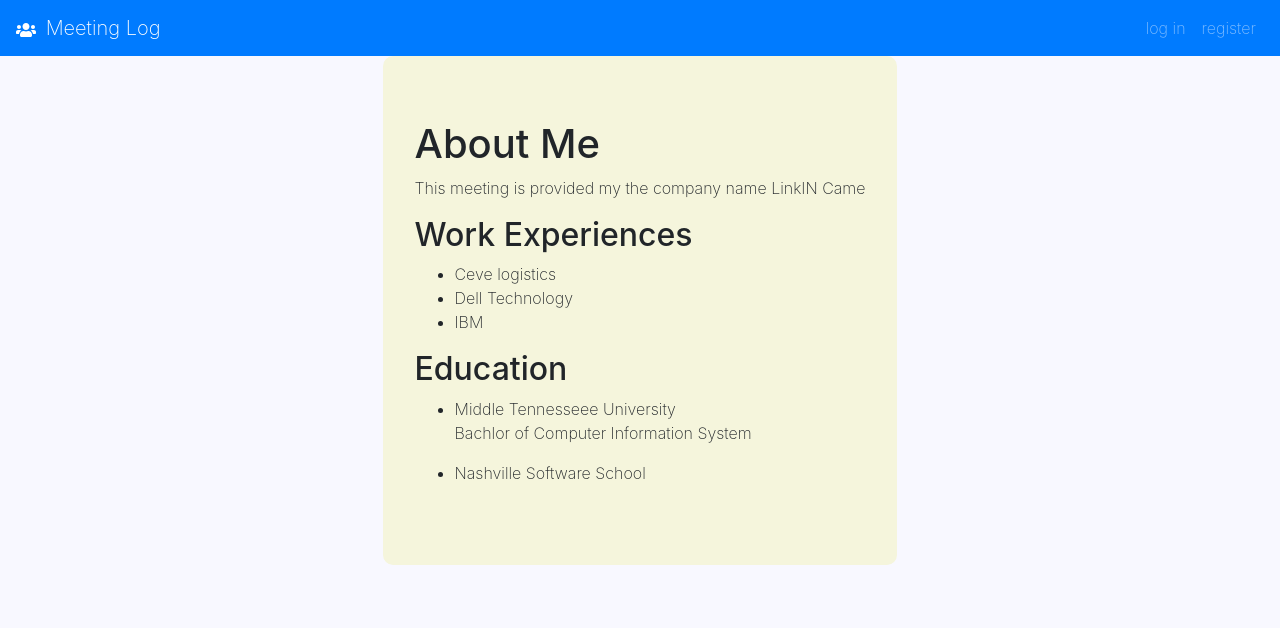
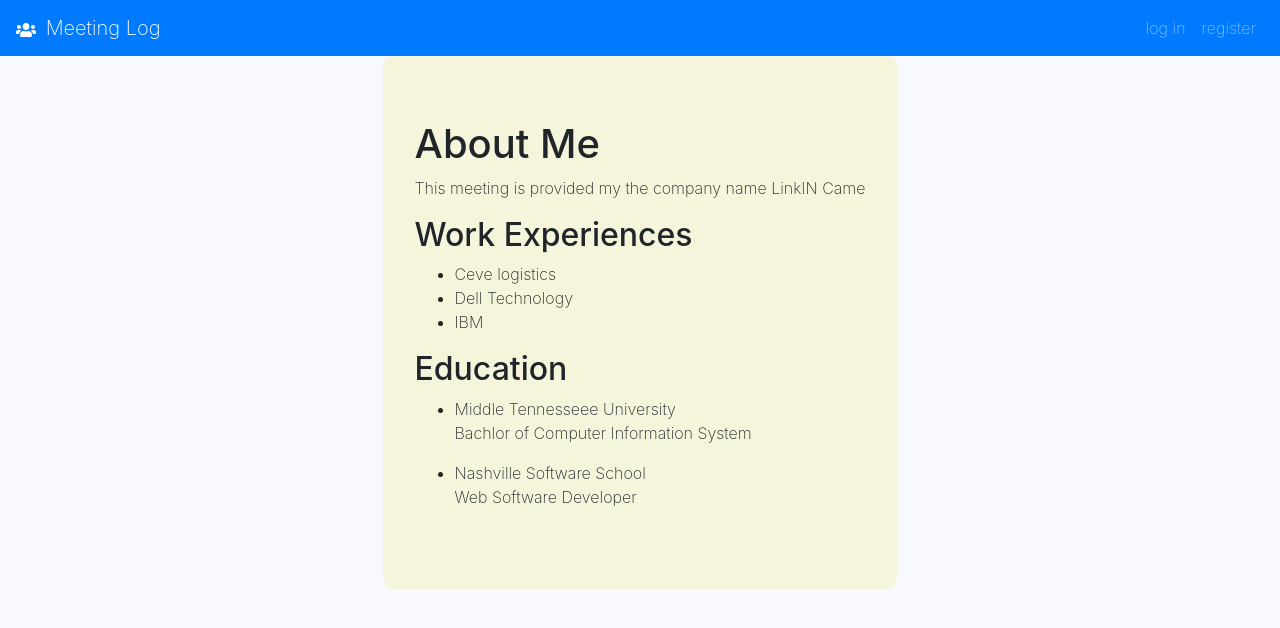
Before and after one commit to AliAbdulle/meetinglog, a React (Create React App) app: page /resume/1/1 in a window 1280 px wide. Shown: the top 628 px of the page. Built offline with nearby package versions, Linux system fonts and the light colour scheme; no server answers.

Commit message:
Added Education

```diff
--- a/src/Resume.js
+++ b/src/Resume.js
@@ -25,6 +25,7 @@
                   <li>Middle Tennesseee University</li>
                     <p>Bachlor of Computer Information System</p>
                   <li>Nashville Software School</li>
+                    <p>Web Software Developer</p>
               </ul>
             </div>
           </div>
```
